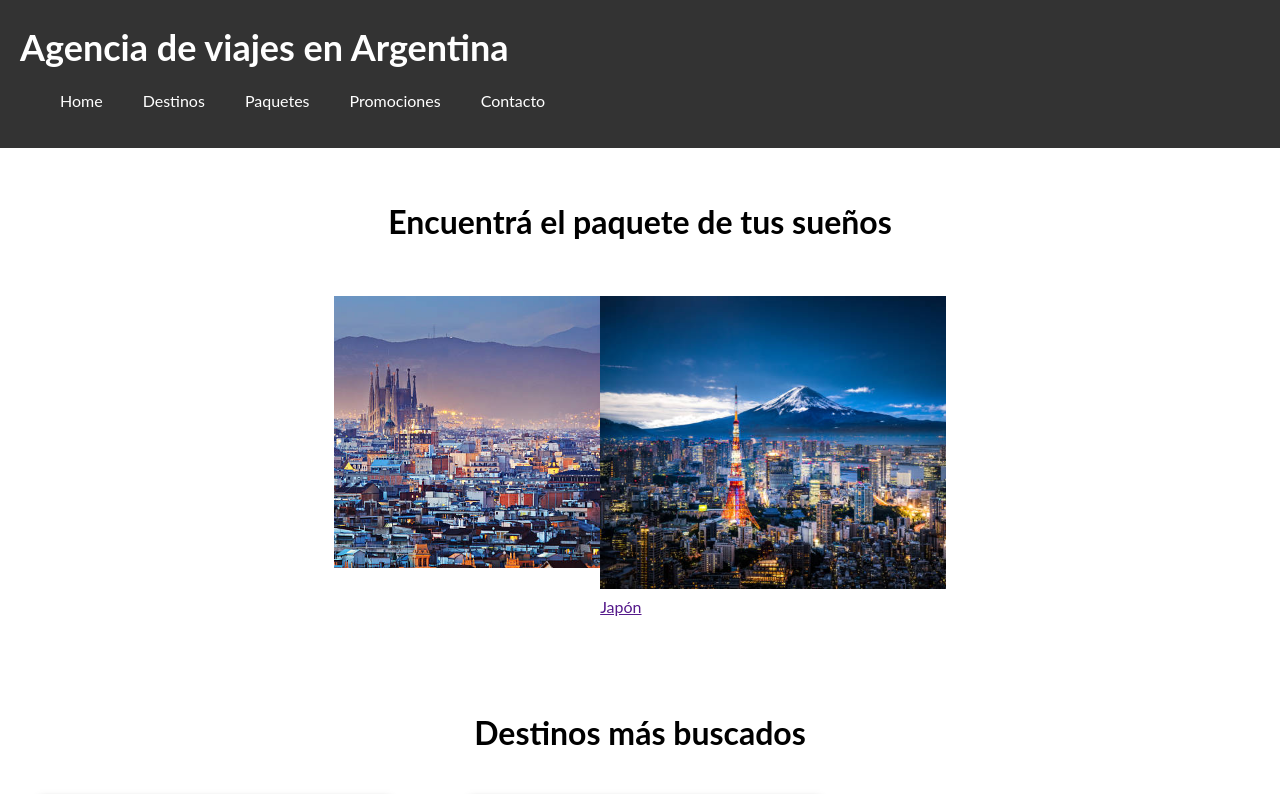
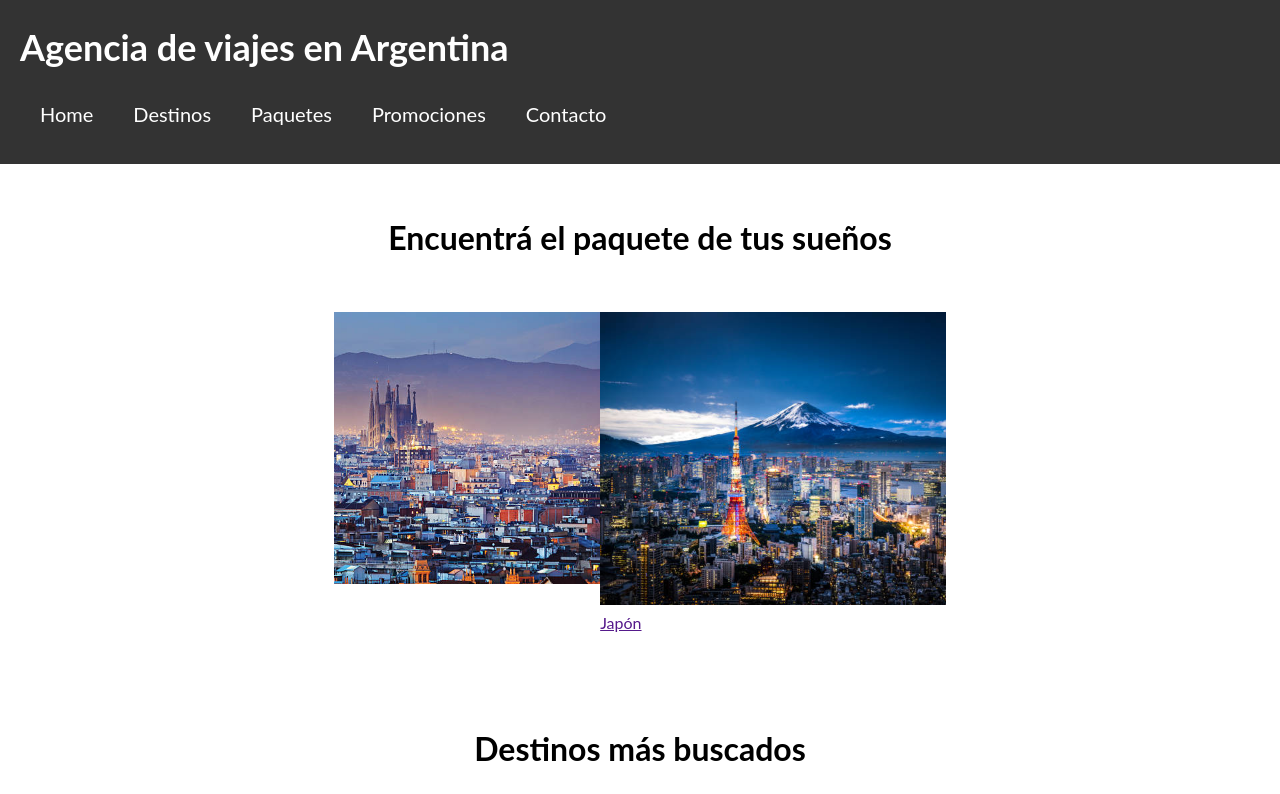
Before and after one commit to IAzraelI/Proyecto-codo-a-codo, a plain HTML site: page paquetes.html in a window 1280 px wide. Shown: the top 794 px of the page. Drawn offline with Linux system fonts and the light colour scheme.

Commit message:
agregue los estilos del nav que tenía el archivo style

```diff
--- a/barra-de-navegación.css
+++ b/barra-de-navegación.css
@@ -1,16 +1,48 @@
+* {
+    padding: 0;
+    margin: 0;
+    box-sizing: border-box;
+}
+
+nav {
+    margin: auto;
+    font-size: 20px;
+    margin-top: 10px;
+}
+
+
+nav ul {
+    list-style: none;
+    margin: 0;
+    padding: 0;
+}
+
+nav li {
+    display: inline-block;
+}
+
+nav a {
+    color: #fff;
+    text-decoration: none;
+}
+
+nav a:hover {
+    text-decoration: underline;
+}
+
 .menu-horizontal {
     list-style: none;
     display: flex;
 }
 
-.menu-horizontal > li > a {
+.menu-horizontal li a {
     display: block;
     padding: 15px 20px;
     text-decoration: none;
     color: #fff;
 }
 
-.menu-horizontal > li:hover {
+.menu-horizontal li:hover {
     background-color: #9f1010;
 }
 
@@ -23,21 +55,21 @@
     background-color: rgba(0, 0, 0, .5);
 }
 
-.menu-vertical > li {
+.menu-vertical li {
     display: block;
 }
 
-.menu-horizontal > li:hover .menu-vertical {
+.menu-horizontal li:hover .menu-vertical {
     display: block;
-
+    z-index: 1; /*acordarse de colocar el z-index para que el elemento este sobre los demás.*/
 }
 
-.menu-vertical > li:hover {
+.menu-vertical li:hover {
     background-color: #9f1010;
 
 }
 
-.menu-vertical > li > a {
+.menu-vertical li a {
     display: block;
     padding: 15px 15px 15px 20px;
     text-decoration: none;
```
